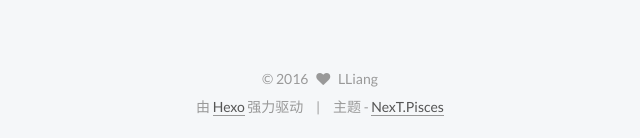
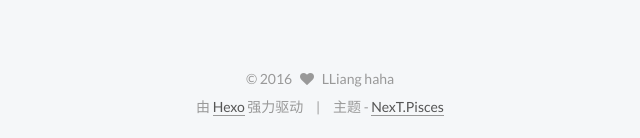
Before and after one commit to androidLLiang/androidLLiang.github.io, a plain HTML site: page 2016/07/04/hello-world/index.html in a window 1280 px wide. Shown: the part 712-850 px from the top of the page, 450-1090 px from the left. Drawn offline with Linux system fonts and the light colour scheme.

Commit message:
Site updated: 2016-07-11 19:08:08

```diff
--- a/2016/07/04/hello-world/index.html
+++ b/2016/07/04/hello-world/index.html
@@ -353,8 +353,8 @@
         <div class="site-author motion-element" itemprop="author" itemscope itemtype="http://schema.org/Person">
           <img class="site-author-image" itemprop="image"
                src="/uploads/bb.jpg"
-               alt="LLiang" />
-          <p class="site-author-name" itemprop="name">LLiang</p>
+               alt="LLiang haha" />
+          <p class="site-author-name" itemprop="name">LLiang haha</p>
           <p class="site-description motion-element" itemprop="description"></p>
         </div>
         <nav class="site-state motion-element">
@@ -415,7 +415,7 @@
   <span class="with-love">
     <i class="fa fa-heart"></i>
   </span>
-  <span class="author" itemprop="copyrightHolder">LLiang</span>
+  <span class="author" itemprop="copyrightHolder">LLiang haha</span>
 </div>
 
 <div class="powered-by">
--- a/css/main.css
+++ b/css/main.css
@@ -1549,7 +1549,7 @@ pre .javascript .function {
   width: 4px;
   height: 4px;
   border-radius: 50%;
-  background: #cfba6f;
+  background: #3dd575;
 }
 .links-of-blogroll {
   font-size: 13px;
```
Also changed, not shown: archives/2016/07/index.html (+3 -3 lines), archives/2016/index.html (+3 -3 lines), archives/index.html (+3 -3 lines), index.html (+3 -3 lines).
